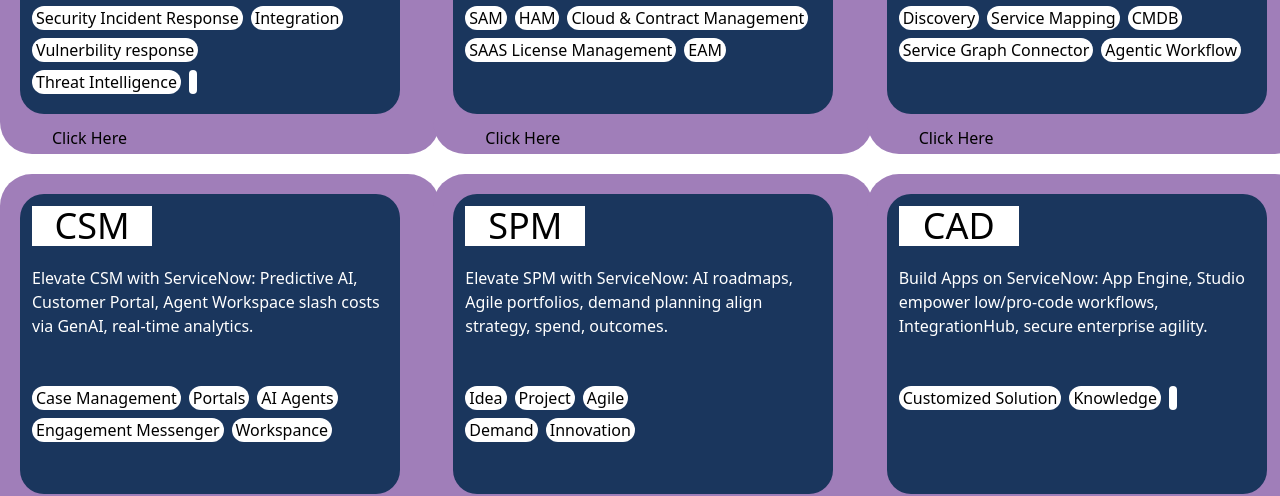
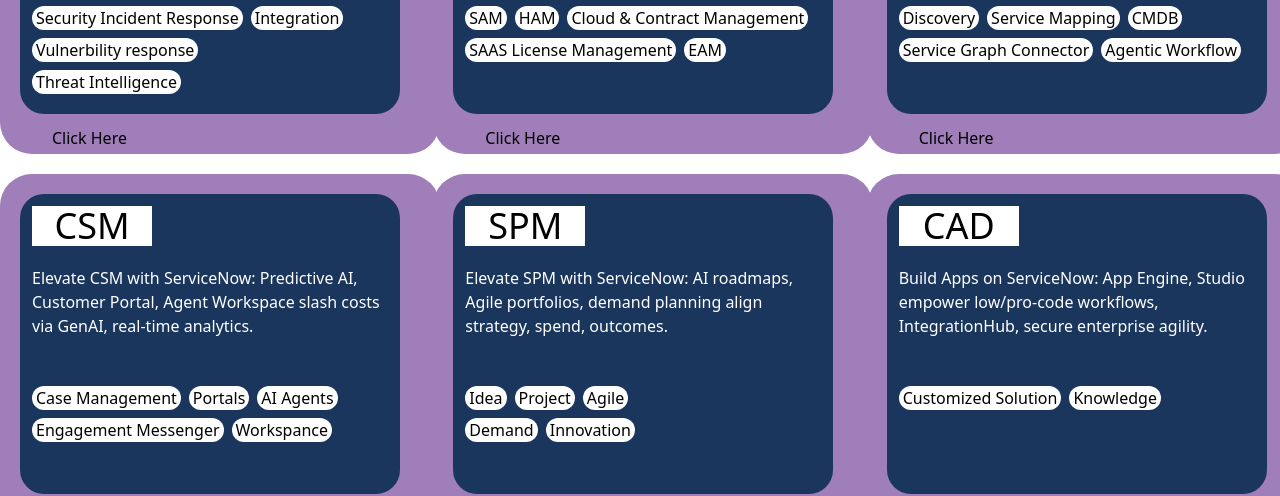
Before and after one commit to Zeniotech/Zeniotech-Website, a Next.js app: page /servicenow-module in a window 1280 px wide. Shown: the part 718-1214 px from the top of the page. Built offline with nearby package versions, Linux system fonts and the light colour scheme.

Commit message:
changed component rendering condition and passed empty string in snow card component for empty data.

```diff
--- a/app/servicenow-module/page.tsx
+++ b/app/servicenow-module/page.tsx
@@ -44,7 +44,7 @@
          feature2:'Integration',
          feature3:'Vulnerbility response',
          feature4:'Threat Intelligence',
-        //  feature5:null
+         feature5:''
        }}/>
 
 
@@ -99,9 +99,9 @@
          subText: 'Build Apps on ServiceNow: App Engine, Studio empower low/pro-code workflows, IntegrationHub, secure enterprise agility.',
          feature1:'Customized Solution',
          feature2:'Knowledge',
-        //  feature3:'',
-        //  feature4:'',
-        //  feature5:''
+         feature3:'',
+         feature4:'',
+         feature5:''
        }}/>
 
        </div>
--- a/components/snow-card.tsx
+++ b/components/snow-card.tsx
@@ -11,11 +11,11 @@
             <div className="flex flex-wrap gap-2">
               <div className="w-auto bg-white rounded-3xl px-1">{data.feature1}</div>
               <div className="w-auto bg-white rounded-3xl px-1">{data.feature2}</div>
-              {data.feature3 != ''&& <div className="w-auto bg-white rounded-3xl px-1">{data.feature3}</div>}
+              {data.feature3 !== '' && (<div className="w-auto bg-white rounded-3xl px-1">{data.feature3}</div>)}
             </div>
             <div className="flex flex-wrap gap-2">
-              {data.feature4 != '' && <div className="w-auto bg-white rounded-3xl px-1">{data.feature4}</div>}
-              {data.feature5 != '' && <div className="w-auto bg-white rounded-3xl px-1">{data.feature5}</div>}
+              {data.feature4 !== '' && (<div className="w-auto bg-white rounded-3xl px-1">{data.feature4}</div>)}
+              {data.feature5 !== '' && (<div className="w-auto bg-white rounded-3xl px-1">{data.feature5}</div>)}
             </div>
           </div>
         </div>
```
